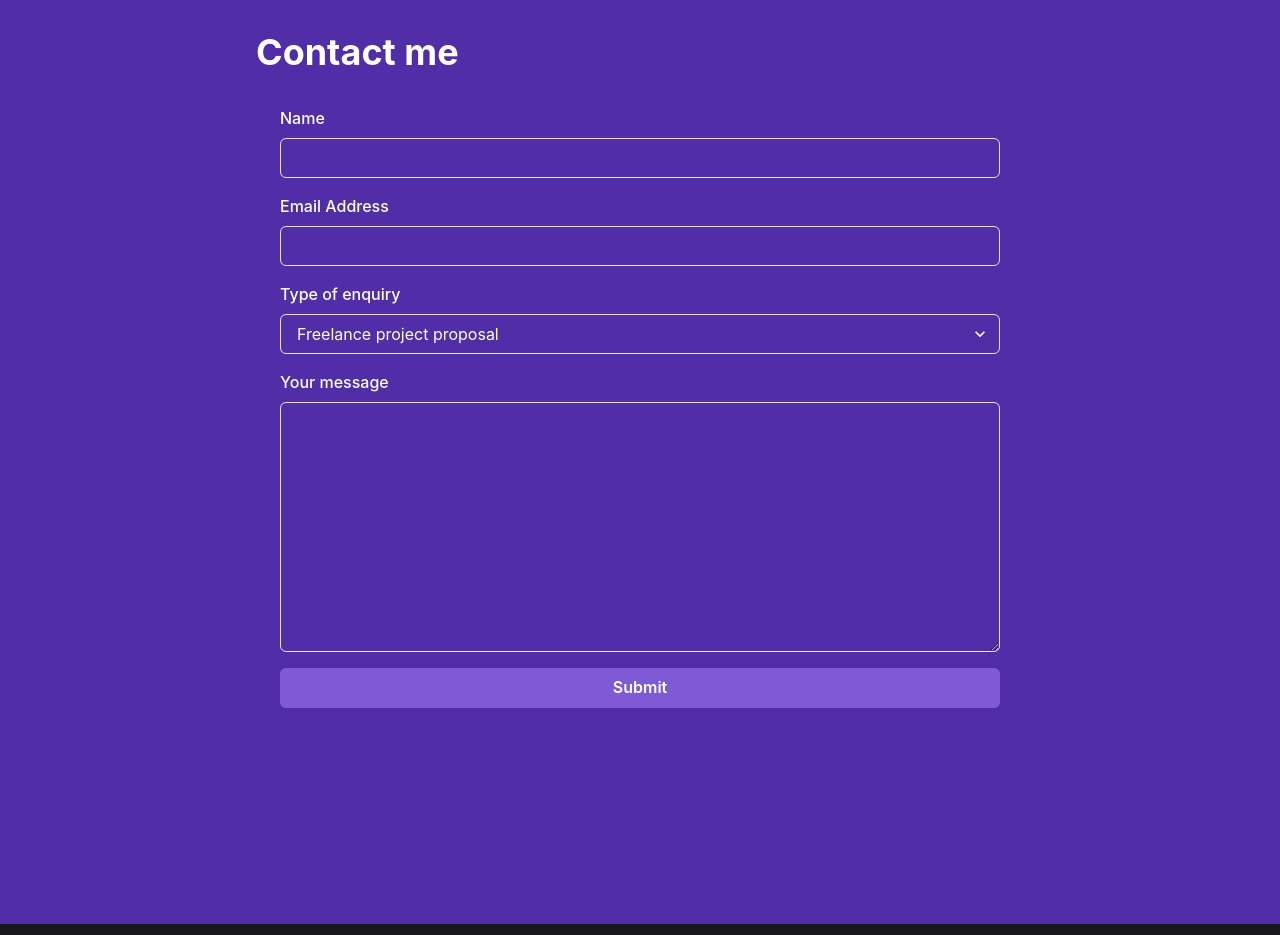
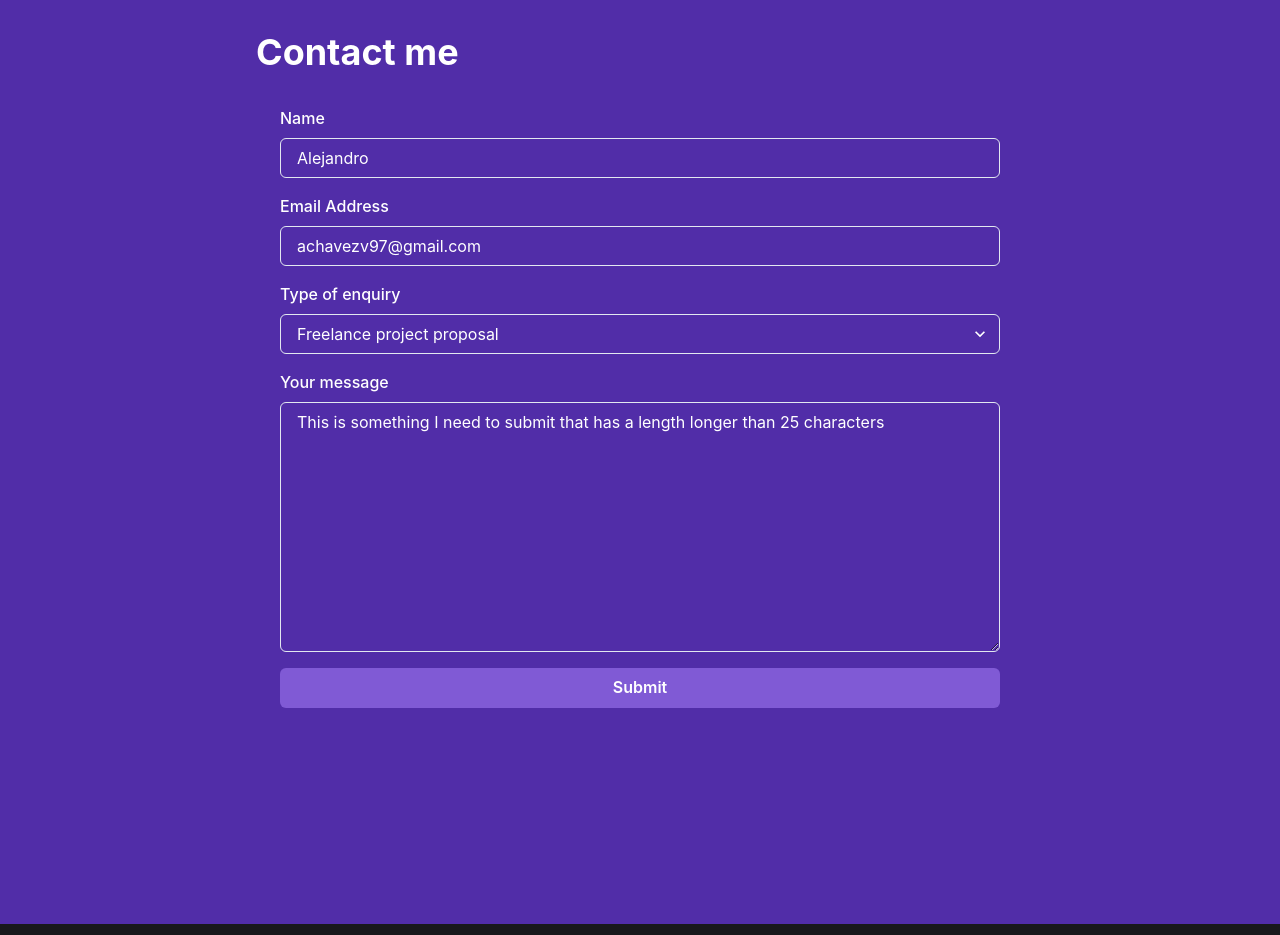
Before and after one commit to achavez5/meta-frontend-cert-react, a React (Create React App) app in the folder AdvancedReact/portfolio-project/: page / in a window 1280 px wide. Shown: the part 2260-3195 px from the top of the page. Built offline with nearby package versions, Linux system fonts and the light colour scheme.

Commit message:
form submission WIP

```diff
--- a/AdvancedReact/portfolio-project/src/components/ContactMeSection.js
+++ b/AdvancedReact/portfolio-project/src/components/ContactMeSection.js
@@ -1,5 +1,5 @@
 import React, {useEffect} from "react";
-import { useFormik } from "formik";
+import { FormikContext, useFormik } from "formik";
 import {
   Box,
   Button,
@@ -16,15 +16,48 @@ import * as Yup from 'yup';
 import FullScreenSection from "./FullScreenSection";
 import useSubmit from "../hooks/useSubmit";
 import {useAlertContext} from "../context/alertContext";
+import { m } from "framer-motion";
 
 const LandingSection = () => {
   const {isLoading, response, submit} = useSubmit();
   const { onOpen } = useAlertContext();
 
   const formik = useFormik({
-    initialValues: {},
-    onSubmit: (values) => {},
-    validationSchema: Yup.object({}),
+    initialValues: {
+      firstName: "Alejandro",
+      email: "achavezv97@gmail.com",
+      type: "hireMe",
+      comment: "This is something I need to submit that has a length longer than 25 characters"
+    },
+    onSubmit: async (values) => {
+      try {
+        await submit("", values);
+        if (response.type === "success") {
+          onOpen(
+            "success",
+            `Thank you. ${values.firstName}! Your message has been submitted successfully.`
+          );
+          formik.resetForm();
+        } else {
+          onOpen(
+            "error",
+            `An error occurred: ${response.message}`
+          );
+        }
+      } catch (error) {
+        console.error("Submission error:", error);
+        onOpen(
+          "error",
+          `An unexpected error occured`
+        );
+      }
+    },
+    validationSchema: Yup.object({
+      firstName: Yup.string().required("Required"),
+      email: Yup.string().email("Invalid email address").required("Required"),
+      type: Yup.string().optional(),
+      comment: Yup.string().required("Required").min(25, "Must be at least 25 characters")
+    }),
   });
 
   return (
@@ -39,28 +72,30 @@ const LandingSection = () => {
           Contact me
         </Heading>
         <Box p={6} rounded="md" w="100%">
-          <form>
+          <form onSubmit={formik.handleSubmit} >
             <VStack spacing={4}>
-              <FormControl isInvalid={false}>
+              <FormControl isInvalid={formik.touched.firstName && formik.errors.firstName}>
                 <FormLabel htmlFor="firstName">Name</FormLabel>
                 <Input
                   id="firstName"
                   name="firstName"
+                  {...formik.getFieldProps("firstName")}
                 />
-                <FormErrorMessage></FormErrorMessage>
+                <FormErrorMessage>{formik.errors.firstName}</FormErrorMessage>
               </FormControl>
-              <FormControl isInvalid={false}>
+              <FormControl isInvalid={formik.touched.email && formik.errors.email}>
                 <FormLabel htmlFor="email">Email Address</FormLabel>
                 <Input
                   id="email"
                   name="email"
                   type="email"
+                  {...formik.getFieldProps("email")}
                 />
-                <FormErrorMessage></FormErrorMessage>
+                <FormErrorMessage>{formik.errors.email}</FormErrorMessage>
               </FormControl>
               <FormControl>
                 <FormLabel htmlFor="type">Type of enquiry</FormLabel>
-                <Select id="type" name="type">
+                <Select id="type" name="type" {...formik.getFieldProps("type")}>
                   <option value="hireMe">Freelance project proposal</option>
                   <option value="openSource">
                     Open source consultancy session
@@ -68,14 +103,15 @@ const LandingSection = () => {
                   <option value="other">Other</option>
                 </Select>
               </FormControl>
-              <FormControl isInvalid={false}>
+              <FormControl isInvalid={formik.touched.comment && formik.errors.comment}>
                 <FormLabel htmlFor="comment">Your message</FormLabel>
                 <Textarea
                   id="comment"
                   name="comment"
                   height={250}
+                  {...formik.getFieldProps("comment")}
                 />
-                <FormErrorMessage></FormErrorMessage>
+                <FormErrorMessage>{formik.errors.comment}</FormErrorMessage>
               </FormControl>
               <Button type="submit" colorScheme="purple" width="full">
                 Submit
```
